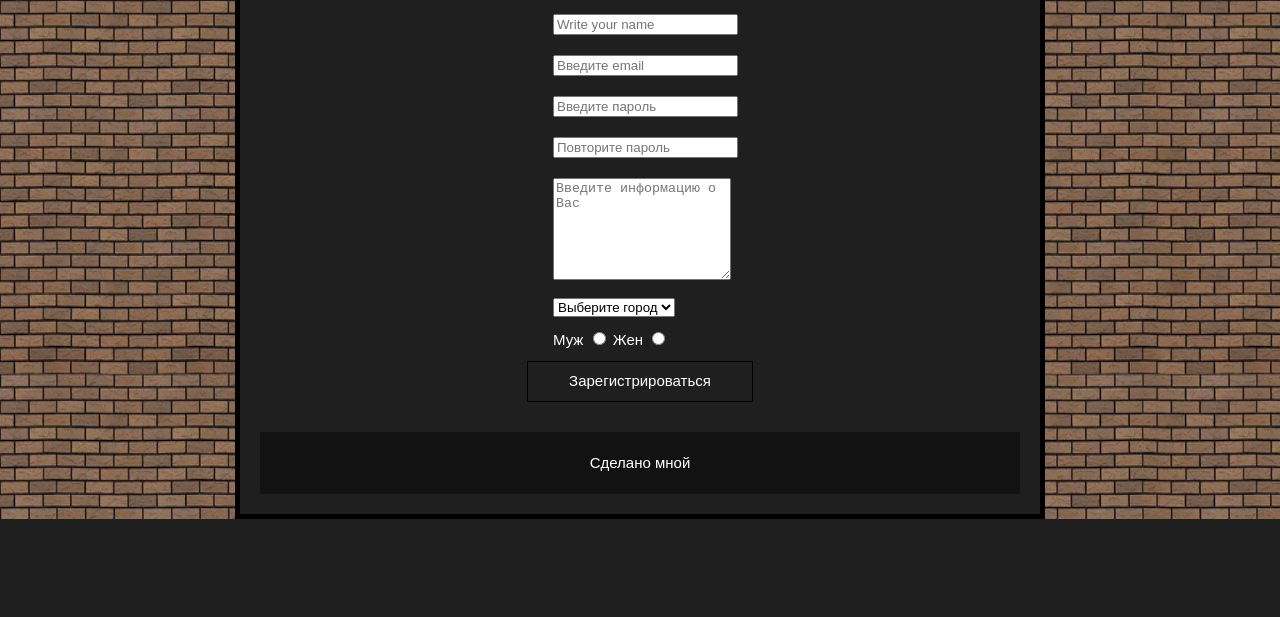
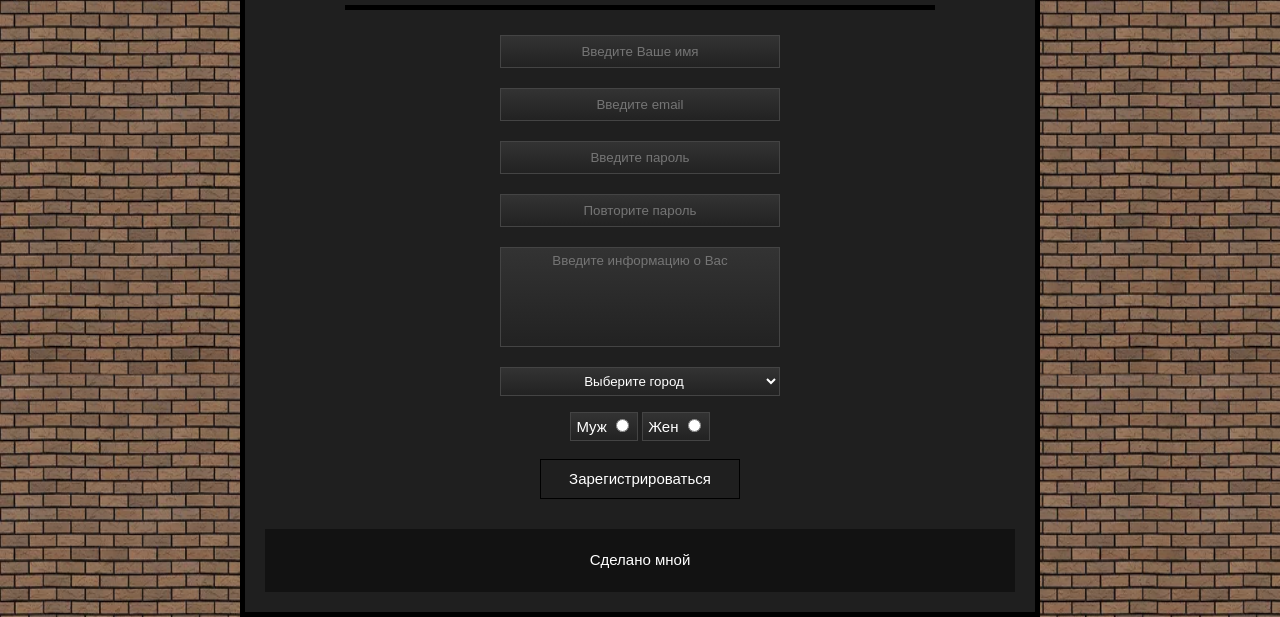
Before and after one commit to Sergey527/NewsSite, a plain HTML site: page page/reg.html in a window 1280 px wide. Shown: the part 426-1043 px from the top of the page. Before the commit the page ends 945 px from the top, so only its background shows below. Drawn offline with Linux system fonts and the light colour scheme.

Commit message:
Обновление формы

```diff
--- a/page/reg.html
+++ b/page/reg.html
@@ -1,5 +1,6 @@
 <!DOCTYPE html>
 <html lang="en">
+
 <head>
     <meta charset="UTF-8">
     <meta http-equiv="X-UA-Compatible" content="IE=edge">
@@ -7,6 +8,7 @@
     <link rel="stylesheet" href="../style.css">
     <title>Регистрация/Вход</title>
 </head>
+
 <body>
     <div class="container">
         <div class="upper-block">
@@ -18,11 +20,12 @@
         <img src="../image/intro.jpg" alt="photo" class="image-photo">
 
         <div class="forms">
-                <div class="reg-form">
-                    <h1 class="form-title">Зарегистрируйтесь!</h1>
+            <div class="reg-form">
+
+                <h1 class="form-title">Зарегистрируйтесь!</h1>
 
                     <div class="reg-inputs">
-                        <input type="text" class="input" placeholder="Write your name">
+                        <input type="text" class="input" placeholder="Введите Ваше имя">
                         <input class="input" type="email" placeholder="Введите email">
                         <input class="input" type="password" placeholder="Введите пароль">
                         <input class="input" type="password" placeholder="Повторите пароль">
@@ -40,13 +43,14 @@
                     </div>
 
                     <div class="reg-choose">
-                        <label for="male">Муж</label>
-                        <input id="male" type="radio" name="choose_gender">
+                        <label for="male">Муж
+                        <input id="male" type="radio" name="choose_gender"></label>
 
-                        <label for="female">Жен</label>
-                        <input id="female" type="radio" name="choose_gender">
+                        <label for="female">Жен
+                        <input id="female" type="radio" name="choose_gender"></label>
                     </div>
-                </div>
+
+            </div>
         </div>
 
         <div class="nav">
@@ -58,4 +62,5 @@
         </div>
     </div>
 </body>
+
 </html>
--- a/style.css
+++ b/style.css
@@ -11,6 +11,11 @@
 @font-face {
     font-family: "Amatic_SC";
     src: url(fonts/Amatic_SC/AmaticSC-Regular.ttf);
+}
+
+* {
+    box-sizing: border-box;
+    outline: none;
 }
 
 body {
@@ -50,6 +55,10 @@ body {
     text-align: center;
 }
 
+.image-photo {
+    width: 100%;
+}
+
 .nav {
     text-align: center;
     margin: 10px 0 0 0;
@@ -74,7 +83,7 @@ body {
     border: 1px solid #000;
     transition: background-color .2s linear;
     width: 200px;
-    margin-bottom: 10px;
+    margin: 10px 0px;
 }
 
 .nav-link-reg:hover {
@@ -169,29 +178,93 @@ body {
 
 .form-title {
     text-align: center;
-    border: 5px solid black;
+    border-bottom: 5px solid black;
     margin: 0 100px;
-    padding: 0 20px 0 20px;
+    padding: 10px 20px 15px 20px;
 }
 
 .reg-inputs {
-    margin: 10px 313px 0 313px;
+    margin: 15px auto 10px auto;
+    display: flex;
+    flex-direction: column;
+    max-width: 280px;
 }
 
 .reg-select {
-    margin: 0px 313px;
+    margin: 0px auto;
+    width: 100%;
+    max-width: 280px;
+}
+
+.reg-select select {
+    width: 100%;
+    padding: 5px;
+    text-align: center;
+    border: 1px solid #444;
+    background: linear-gradient(#333, #222);
+    color: #fff;
+}
+
+.reg-select select option {
+    color: #000;
 }
 
 .input {
+    color: #FFFFFF;
     margin: 10px 0;
+    padding: 8px 15px;
+    text-align: center;
+    border: none;
+    border: 1px solid #444;
+    background: linear-gradient(#333, #222);
+}
+
+input:focus,
+textarea:focus,
+.reg-select select:focus {
+    color: #339933;
+    box-shadow: 0 0 5px rgba(0, 255, 0, .2),
+        inset 0 0 5px rgba(0, 255, 0, .1);
+    background: linear-gradient(#333933, #222922);
+    animation: glow .8s ease-out infinite alternate;
+}
+
+@keyframes glow {
+    0% {
+        border-color: #339933;
+        box-shadow: 0 0 5px rgba(0, 255, 0, .2),
+            inset 0 0 5px rgba(0, 0, 0, .1);
+    }
+
+    100% {
+        border-color: #6f6;
+        box-shadow: 0 0 20px rgba(0, 255, 0, .6),
+            inset 0 0 10px rgba(0, 255, 0, .4);
+    }
 }
 
 .textarea {
-    margin: 10px 0;
-    width: 172px;
-    height: 96px;
+    margin: 10px auto;
+    width: 100%;
+    height: 100px;
+    resize: none;
+    padding: 5px;
+    font-family: arial, sans-serif;
+    text-align: center;
+    border: 1px solid #444;
+    background: linear-gradient(#333, #222);
+    color: #fff;
 }
 
 .reg-choose {
-    margin: 10px 313px 0 313px;;
+    margin: 20px auto 0 auto;
+    max-width: 280px;
+    text-align: center;
 }
+
+.reg-choose label {
+    padding: 5px;
+    border: 1px solid #444;
+    background: linear-gradient(#333, #222);
+    color: #fff;
+}
```
